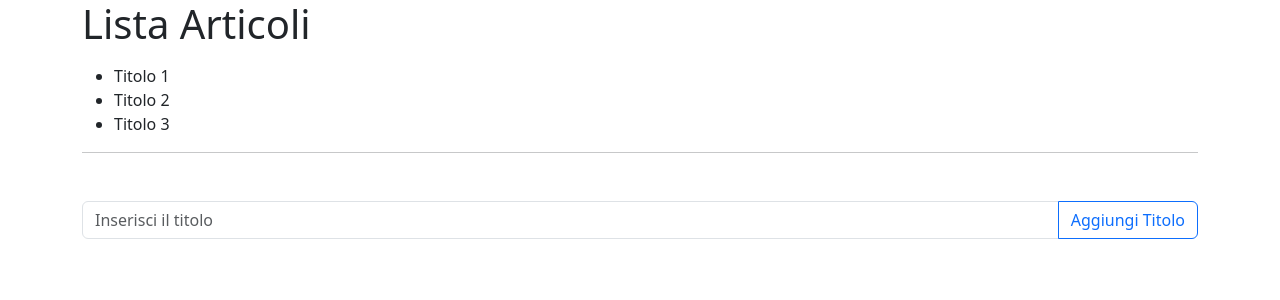
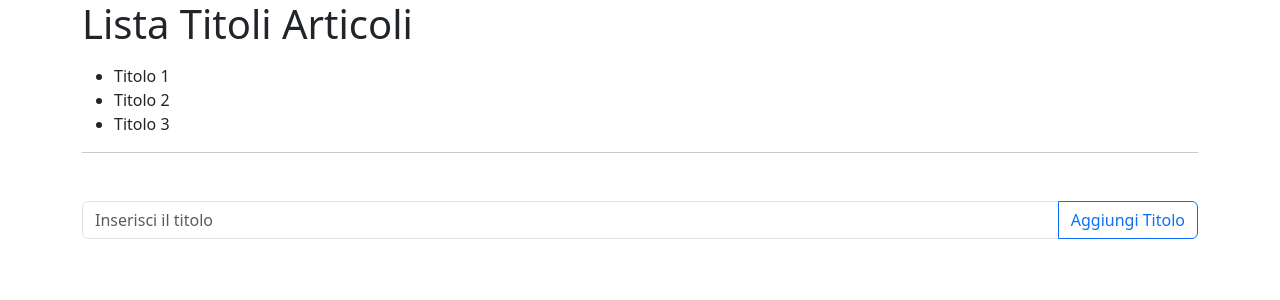
Before and after one commit to gabriele-chiocca/react-form, a React (Vite) app: page / in a window 1280 px wide. Shown: the top 300 px of the page. Built offline with nearby package versions, Linux system fonts and the light colour scheme.

Commit message:
changed h1

```diff
--- a/src/App.jsx
+++ b/src/App.jsx
@@ -16,7 +16,7 @@ export default function App() {
   return (
     <>
       <div className="container">
-        <h1>Lista Articoli</h1>
+        <h1>Lista Titoli Articoli</h1>
         <div className="">
           <ul className="my-3">
             {articles.map((article, index) => {
```
